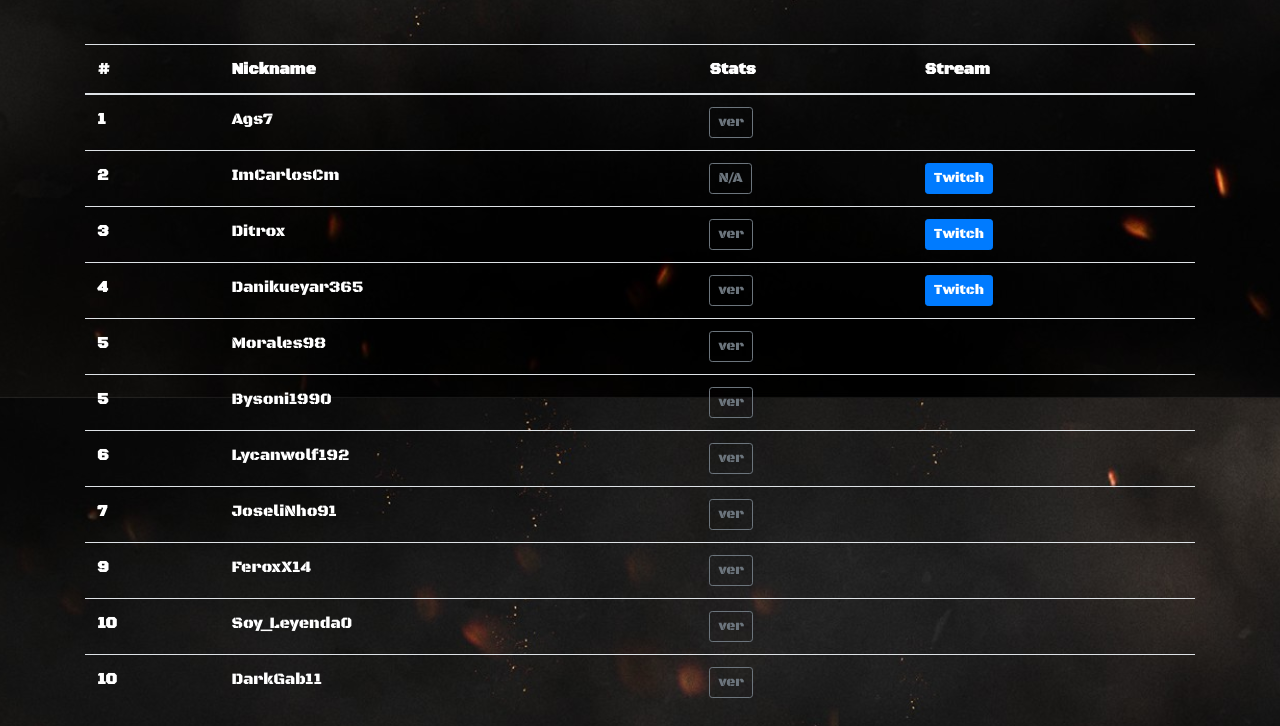
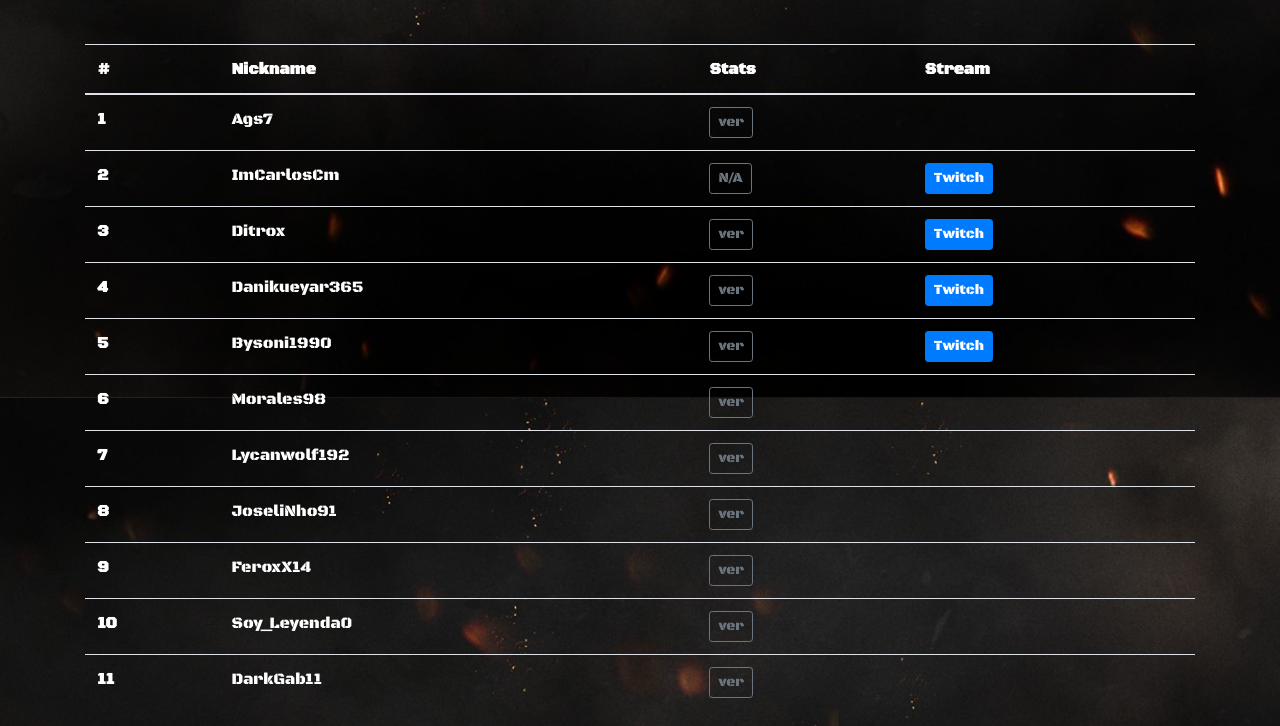
Before and after one commit to ligadeclanes/home, a plain HTML site: page clanes/gdny.html in a window 1280 px wide. Shown: the part 402-1128 px from the top of the page. Drawn offline with nearby package versions, Linux system fonts and the light colour scheme.

Commit message:
Update gdny.html

```diff
--- a/clanes/gdny.html
+++ b/clanes/gdny.html
@@ -82,24 +82,26 @@
                       <a href="https://www.twitch.tv/danikueyar365" target="_blank"class="btn btn-primary btn-sm">Twitch</a>
                     </td>
                   </tr>
+                      <tr>
+                    <th scope="row">5</th>
+                    <td>Bysoni1990</td>
+                    <td><a href="https://cod.tracker.gg/modern-warfare/profile/atvi/Bysoni1990%238936990/mp"target="_blank" class="btn btn-outline-secondary btn-sm">ver</a>
+                    </td>
+                    <td>
+                        <a href="https://www.twitch.tv/bysoni1990" target="_blank" class="btn btn-primary btn-sm">Twitch</a>
+                    </td>
+                  </tr>
                   <tr>
-                    <th scope="row">5</th>
+                    <th scope="row">6</th>
                     <td>Morales98</td>
                     <td>
                       <a href="https://cod.tracker.gg/modern-warfare/profile/atvi/morales98%232340245/mp"target="_blank" class="btn btn-outline-secondary btn-sm">ver</a>
                     </td>
                     <td></td>
                   </tr>
+
                   <tr>
-                    <th scope="row">5</th>
-                    <td>Bysoni1990</td>
-                    <td><a href="https://cod.tracker.gg/modern-warfare/profile/atvi/Bysoni1990%238936990/mp"target="_blank" class="btn btn-outline-secondary btn-sm">ver</a>
-                    </td>
-                    <td>
-                    </td>
-                  </tr>
-                  <tr>
-                    <th scope="row">6</th>
+                    <th scope="row">7</th>
                     <td>Lycanwolf192</td>
                     <td>
                       <a href="https://cod.tracker.gg/modern-warfare/profile/atvi/Lycanwolf192%232942982/mp"target="_blank" class="btn btn-outline-secondary btn-sm">ver</a>
@@ -108,7 +110,7 @@
                     </td>
                   </tr>
                   <tr>
-                    <th scope="row">7</th>
+                    <th scope="row">8</th>
                     <td>JoseliNho91</td>
                     <td>
                       <a href="https://cod.tracker.gg/modern-warfare/profile/atvi/JoseliNho91%238064286/mp"target="_blank" class="btn btn-outline-secondary btn-sm">ver</a>
@@ -133,7 +135,7 @@
                     <td></td>
                   </tr>
                   <tr>
-                    <th scope="row">10</th>
+                    <th scope="row">11</th>
                     <td>DarkGab11</td>
                     <td>
                       <a href="https://cod.tracker.gg/modern-warfare/profile/atvi/DarkGab11%236566271/mp"target="_blank" class="btn btn-outline-secondary btn-sm">ver</a>
```
